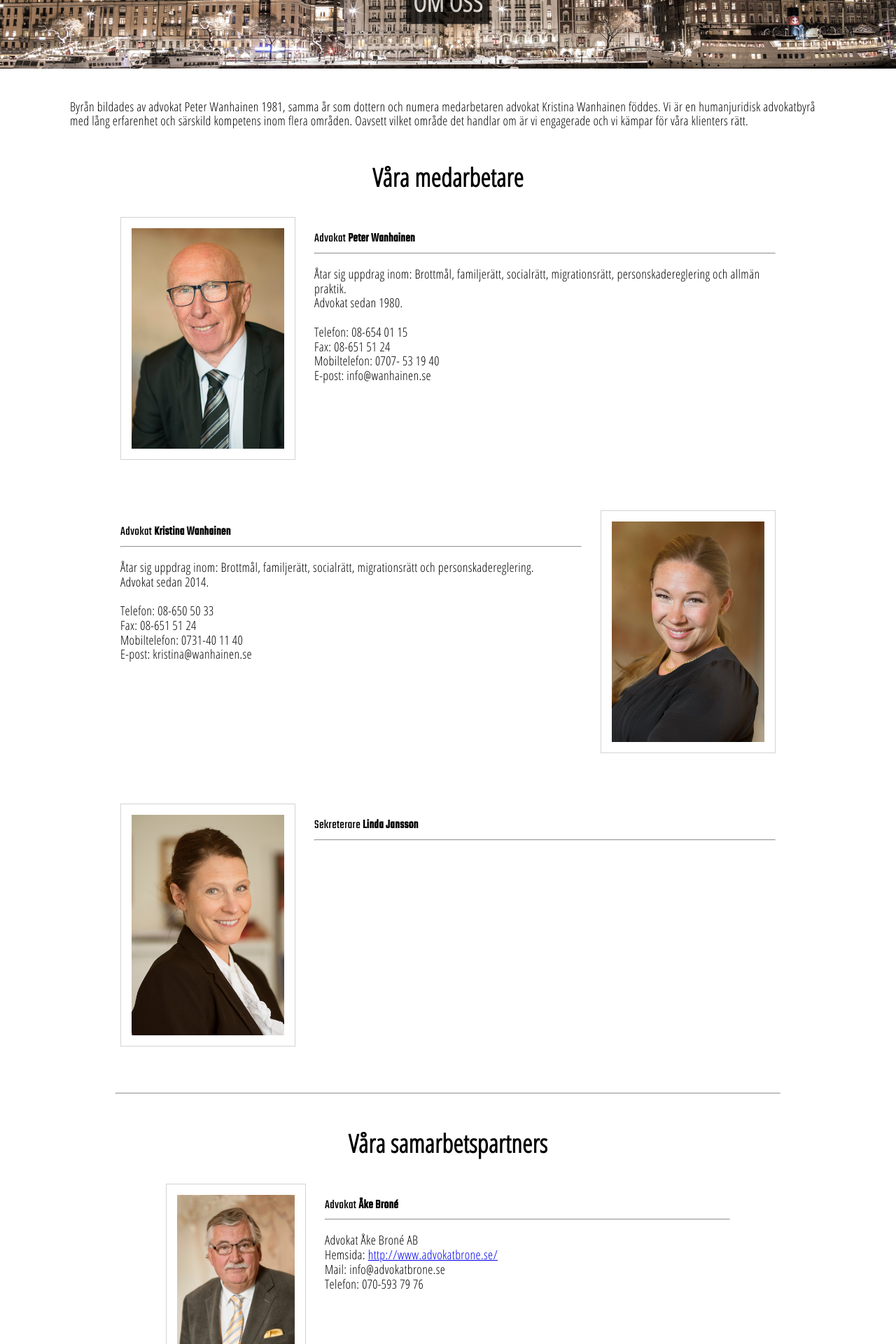
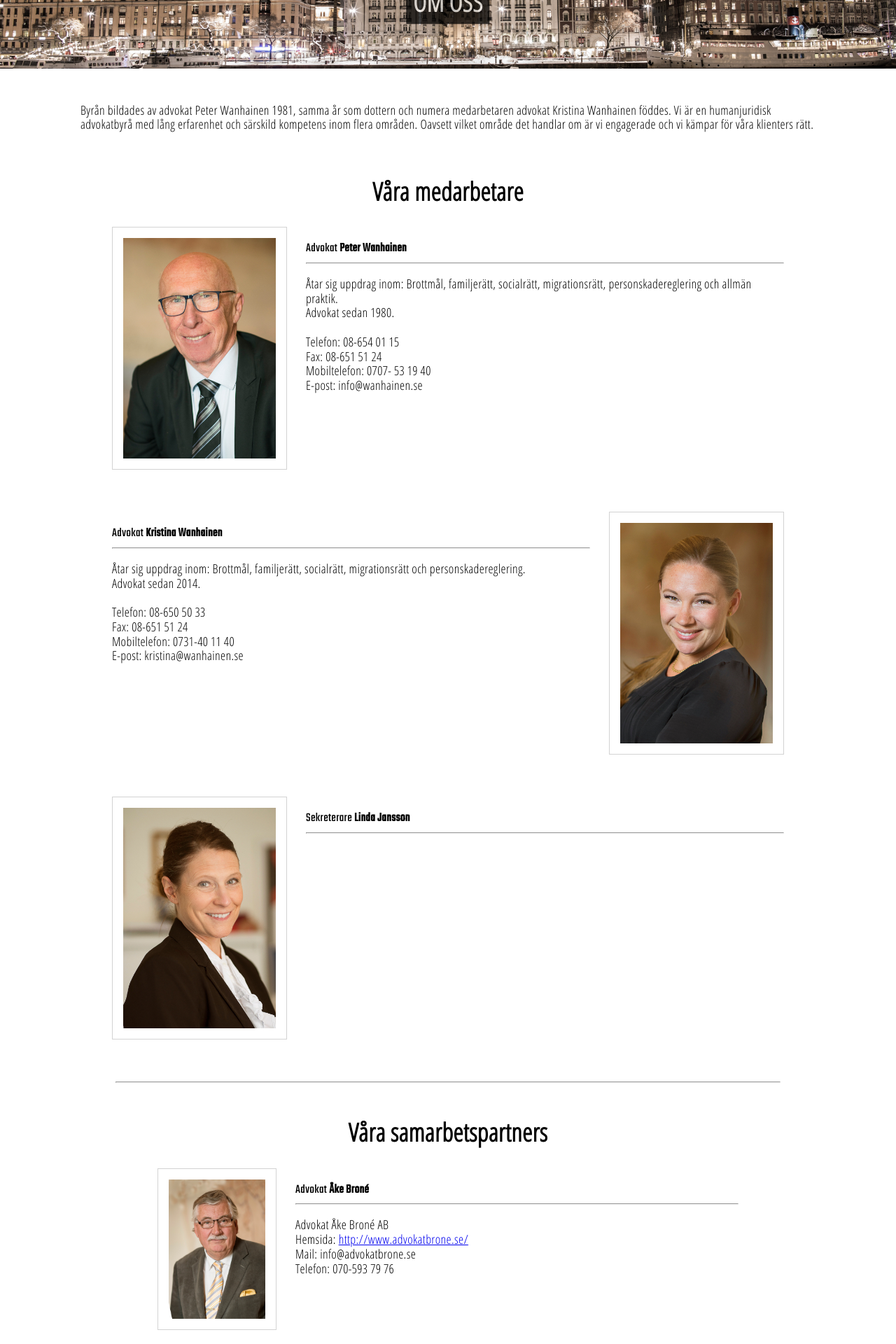
Before and after one commit to Henkenator/wanhainen2, an Angular app: page /om-oss in a window 1280 px wide. Shown: the part 180-2100 px from the top of the page at 70% size. Built offline with nearby package versions, Linux system fonts and the light colour scheme; a web font is replaced by a local one.

Commit message:
about us margins

```diff
--- a/src/app/components/about-us/about-us.component.css
+++ b/src/app/components/about-us/about-us.component.css
@@ -1,6 +1,11 @@
 .about-us-container {
   margin: 0 auto;
   max-width: 1080px;
+}
+
+.about-us-container > p {
+  padding: 15px;
+  margin-top: 30px;
 }
 
 .collaborations-container {
@@ -12,9 +17,13 @@
 
 
 .media {
-  padding: 1em;
-  /*background-color: #eee;*/
-  /*border-radius: 0.5em;*/
+  padding: 15px;
+}
+
+@media (min-width: 700px) {
+  .media {
+    padding: 30px 60px;
+  }
 }
 
 .media::after {
@@ -27,18 +36,35 @@
 
 }
 
+.media__image {
+  border: 1px solid lightgrey;
+  padding: 10px;
+  width: 150px;
+}
+
+.media__image-collaborators {
+  width: 100px;
+}
+
+@media (min-width: 450px) {
+  .media__image {
+    width: 250px;
+    padding: 15px;
+  }
+  .media__image-collaborators {
+    width: 170px;
+    padding: 15px;
+  }
+}
+
 .media__image-left {
   float: left;
   margin-right: 1.5em;
-  border: 1px solid lightgrey;
-  padding: 15px;
 }
 
 .media__image-right {
   float: right;
   margin-left: 1.5em;
-  border: 1px solid lightgrey;
-  padding: 15px;
 }
 
 .media__body {
@@ -53,23 +79,13 @@
   font-family: 'Teko', sans-serif;
 }
 
-@media (min-width: 35em) {
+
+@media (min-width: 300px) {
   .media__body {
     display: block;
   }
 }
 
-@media (min-width: 35em) {
-  .media {
-    padding: 2em 1em;
-  }
-}
-
-@media (min-width: 50em) {
-  .media {
-    padding: 2em 4em;
-  }
-}
 
 hr {
   size: 10px;
--- a/src/app/components/about-us/about-us.component.html
+++ b/src/app/components/about-us/about-us.component.html
@@ -6,7 +6,7 @@
 
 <div class="about-us-container">
 
-  <p style="margin-top: 40px">
+  <p>
     <!--Advokatbyrån bildades 1981. Vi arbetar med brottmål och som målsägarbiträden.
     Har sedan vård enligt LVU kom att prövas av förvaltningsrätt 1980, arbetat som
     offentliga biträden för barnet alternativt föräldrarna. Samma sak har gällt
@@ -25,7 +25,7 @@
 
   <div class="media">
     <div class="media-image">
-      <img class="media__image-left" src="../assets/images/aboutUs/peter.jpg" width="250px">
+      <img class="media__image media__image-left" src="../assets/images/aboutUs/peter.jpg">
     </div>
 
     <div class="media__body">
@@ -63,7 +63,7 @@
 
   <div class="media">
     <div class="media-image">
-      <img class="media__image-right" src="../assets/images/aboutUs/kristina.jpg" width="250px">
+      <img class="media__image media__image-right" src="../assets/images/aboutUs/kristina.jpg">
     </div>
     <div class="media__body">
       <span class="media-header">Advokat <b>Kristina Wanhainen</b></span>
@@ -88,7 +88,7 @@
 
   <div class="media">
     <div class="media-image">
-      <img class="media__image-left" src="../assets/images/aboutUs/linda.jpg" width="250px">
+      <img class="media__image media__image-left" src="../assets/images/aboutUs/linda.jpg">
     </div>
     <div class="media__body">
       <span class="media-header">Sekreterare <b>Linda Jansson</b></span>
@@ -116,7 +116,7 @@
 
   <div class="media">
     <div class="media-image">
-      <img class="media__image-left" src="../assets/images/aboutUs/ake.jpg" width="200px">
+      <img class="media__image media__image-left media__image-collaborators" src="../assets/images/aboutUs/ake.jpg">
     </div>
     <div class="media__body">
       <span class="media-header">Advokat <b>Åke Broné</b></span>
@@ -135,7 +135,7 @@
 
   <div class="media">
     <div class="media-image">
-      <img class="media__image-left" src="../assets/images/aboutUs/anonymous.jpg" width="200px">
+      <img class="media__image media__image-left media__image-collaborators" src="../assets/images/aboutUs/anonymous.jpg">
     </div>
     <div class="media__body">
       <span class="media-header">Advokat <b>Annakarin Jannisa</b></span>
@@ -153,7 +153,7 @@
 
   <div class="media">
     <div class="media-image">
-      <img class="media__image-left" src="../assets/images/aboutUs/magnus.jpg" width="200px">
+      <img class="media__image media__image-left media__image-collaborators" src="../assets/images/aboutUs/magnus.jpg">
     </div>
     <div class="media__body">
       <span class="media-header">Advokat <b>Magnus Eriksson</b></span>
--- a/src/app/components/start/start.component.css
+++ b/src/app/components/start/start.component.css
@@ -4,13 +4,13 @@
 }
 
 .start-info-container p {
-  padding: 10px;
+  padding: 15px;
 }
 
 .card-container {
   margin: 0 auto;
   max-width: 1080px;
-  padding: 5px;
+  padding: 10px;
 
   display: grid;
   grid-template-columns: [first] auto [line] auto [end];
```
